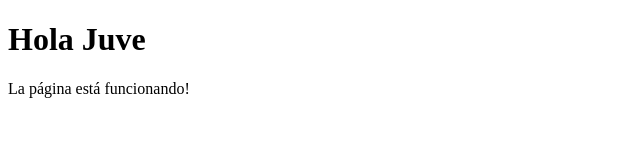
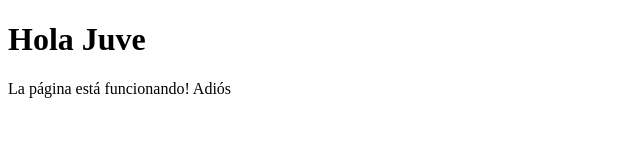
Before and after one commit to AsuJuve/Pagina-PHP, a plain HTML site: page index.html in a window 1280 px wide. Shown: the full height of the page, 0-640 px from the left. Drawn offline with Linux system fonts and the light colour scheme.

Commit message:
Adiós en index

```diff
--- a/index.html
+++ b/index.html
@@ -8,6 +8,6 @@
 </head>
 <body>
     <h1>Hola Juve</h1>
-    <p>La página está funcionando!</p>
+    <p>La página está funcionando! Adiós</p>
 </body>
 </html>
```
